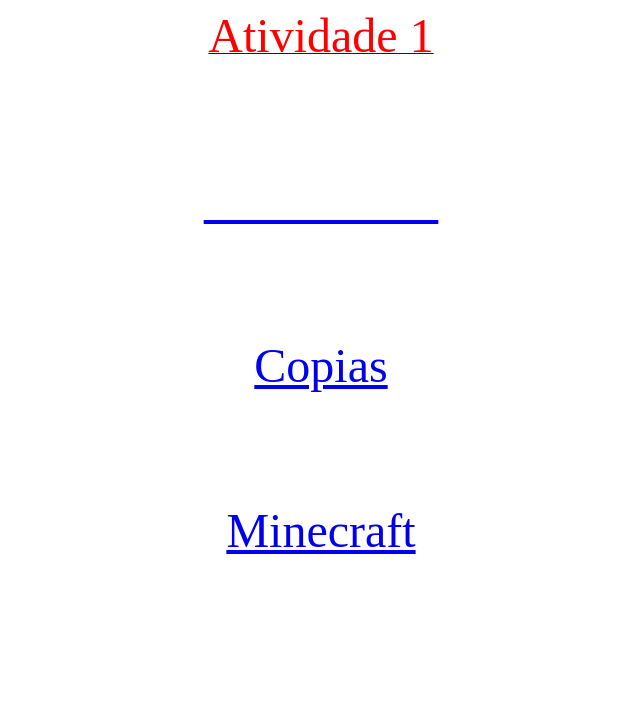
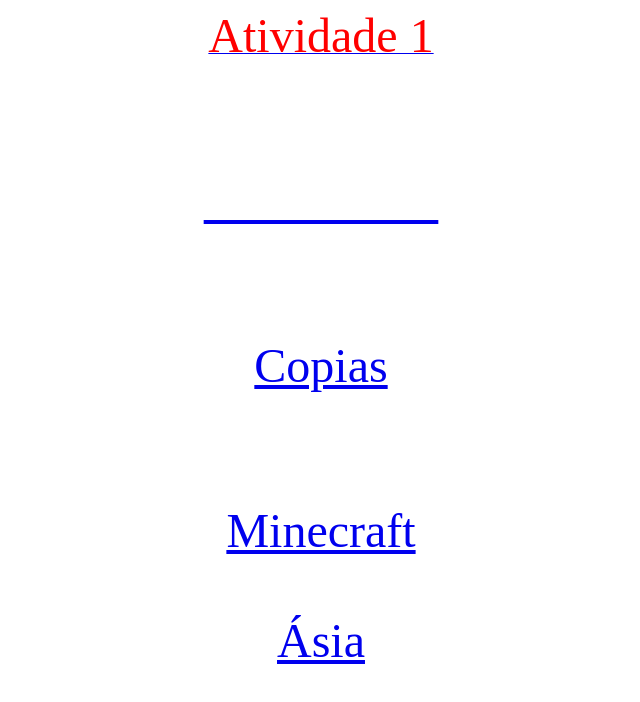
Before and after one commit to pedro156400/atividades, a plain HTML site: page index.html in a window 1280 px wide. Shown: the whole page, without its empty margins (319-959 px from the left). Drawn offline with Linux system fonts and the light colour scheme.

Commit message:
index.html

```diff
--- a/index.html
+++ b/index.html
@@ -14,6 +14,8 @@
     <a href =" https://pedro156400.github.io/copias/"><font size="7">Copias</font></a>
     <br><br><br>
     <a href="https://pedro156400.github.io/minecraft/"><font size="7">Minecraft</font></a>
+     <br><br>
+     <a href="https://pedro156400.github.io/asia/"><font size set="7">Ásia</font></a>
     </center>
   </body>
 </html>
```
